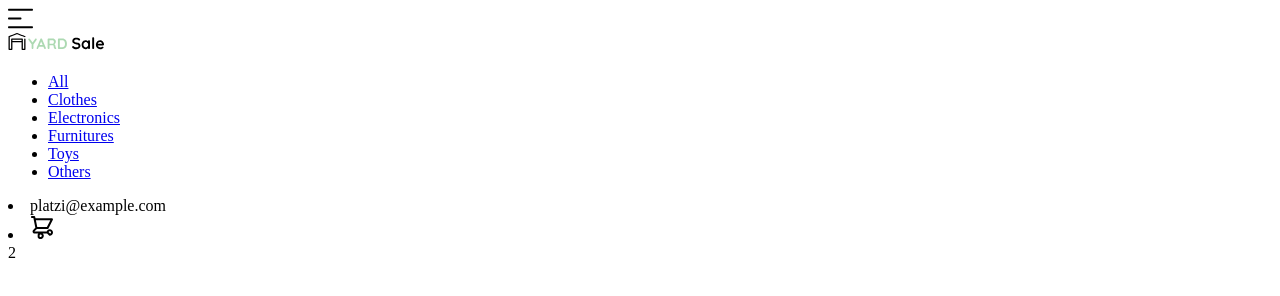
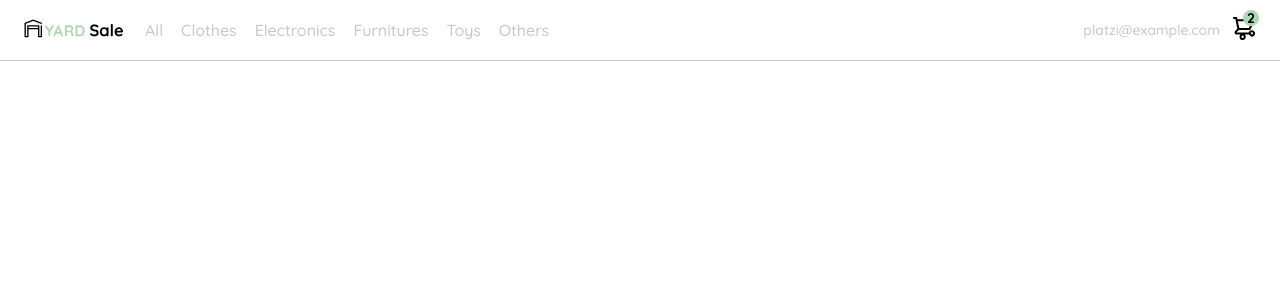
Before and after one commit to ljdr64/frontend-developer-yard-sale, a plain HTML site: page 11-navbar.html in a window 1280 px wide. Drawn offline with Linux system fonts and the light colour scheme.

Commit message:
Navbar: CSS

```diff
--- a/11-navbar.html
+++ b/11-navbar.html
@@ -4,7 +4,115 @@
 <head>
     <meta charset="UTF-8">
     <meta name="viewport" content="width=device-width, initial-scale=1.0">
+    <link rel="preconnect" href="https://fonts.googleapis.com">
+    <link rel="preconnect" href="https://fonts.gstatic.com" crossorigin>
+    <link href="https://fonts.googleapis.com/css2?family=Quicksand:wght@300;500;700&display=swap" rel="stylesheet">
     <title>Document</title>
+    <style>
+        :root {
+            --white: #FFFFFF;
+            --black: #000000;
+            --dark: #232830;
+            --very-light-pink: #C7C7C7;
+            --text-input-field: #F7F7F7;
+            --hospital-green: #ACD9B2;
+            --sm: 14px;
+            --md: 16px;
+            --lg: 18px;
+        }
+
+        body {
+            margin: 0;
+            font-family: 'Quicksand', sans-serif;
+        }
+
+        nav {
+            display: flex;
+            justify-content: space-between;
+            padding: 0 24px;
+            border-bottom: 1px solid var(--very-light-pink);
+        }
+
+        .menu {
+            display: none;
+        }
+
+        .logo {
+            width: 100px;
+        }
+
+        .navbar-left ul,
+        .navbar-right ul {
+            list-style: none;
+            padding: 0;
+            margin: 0;
+            display: flex;
+            align-items: center;
+            height: 60px;
+        }
+
+        .navbar-left {
+            display: flex;
+        }
+
+        .navbar-left ul {
+            margin-left: 12px;
+        }
+
+        .navbar-left ul li a,
+        .navbar-right ul li a {
+            text-decoration: none;
+            color: var(--very-light-pink);
+            border: 1px solid var(--white);
+            padding: 8px;
+            border-radius: 8px;
+        }
+
+        .navbar-left ul li a:hover,
+        .navbar-right ul li a:hover {
+            border: 1px solid var(--hospital-green);
+            color: var(--hospital-green);
+        }
+
+        .navbar-email {
+            color: var(--very-light-pink);
+            font-size: var(--sm);
+            margin-right: 12px;
+        }
+
+        .navbar-shopping-cart {
+            position: relative;
+        }
+
+        .navbar-shopping-cart div {
+            width: 16px;
+            height: 16px;
+            background-color: var(--hospital-green);
+            border-radius: 50%;
+            font-size: var(--sm);
+            font-weight: bold;
+            position: absolute;
+            top: -6px;
+            right: -3px;
+            display: flex;
+            justify-content: center;
+            align-items: center;
+        }
+
+        @media (max-width: 640px) {
+            .menu {
+                display: block;
+            }
+
+            .navbar-left ul {
+                display: none;
+            }
+
+            .navbar-email {
+                display: none;
+            }
+        }
+    </style>
 </head>
 
 <body>
@@ -13,7 +121,6 @@
 
         <div class="navbar-left">
             <img src="./logos/logo_yard_sale.svg" alt="logo" class="logo">
-        </div>
 
             <ul>
                 <li>
@@ -35,15 +142,17 @@
                     <a href="/">Others</a>
                 </li>
             </ul>
+        </div>
 
         <div class="navbar-right">
-            <li>platzi@example.com</li>
+            <ul>
+                <li class="navbar-email">platzi@example.com</li>
                 <li class="navbar-shopping-cart">
                     <img src="./icons/icon_shopping_cart.svg" alt="shopping cart">
                     <div>2</div>
                 </li>
+            </ul>
         </div>
-
     </nav>
 </body>
 
```
Lines whose indentation alone changed are shown as unchanged.
